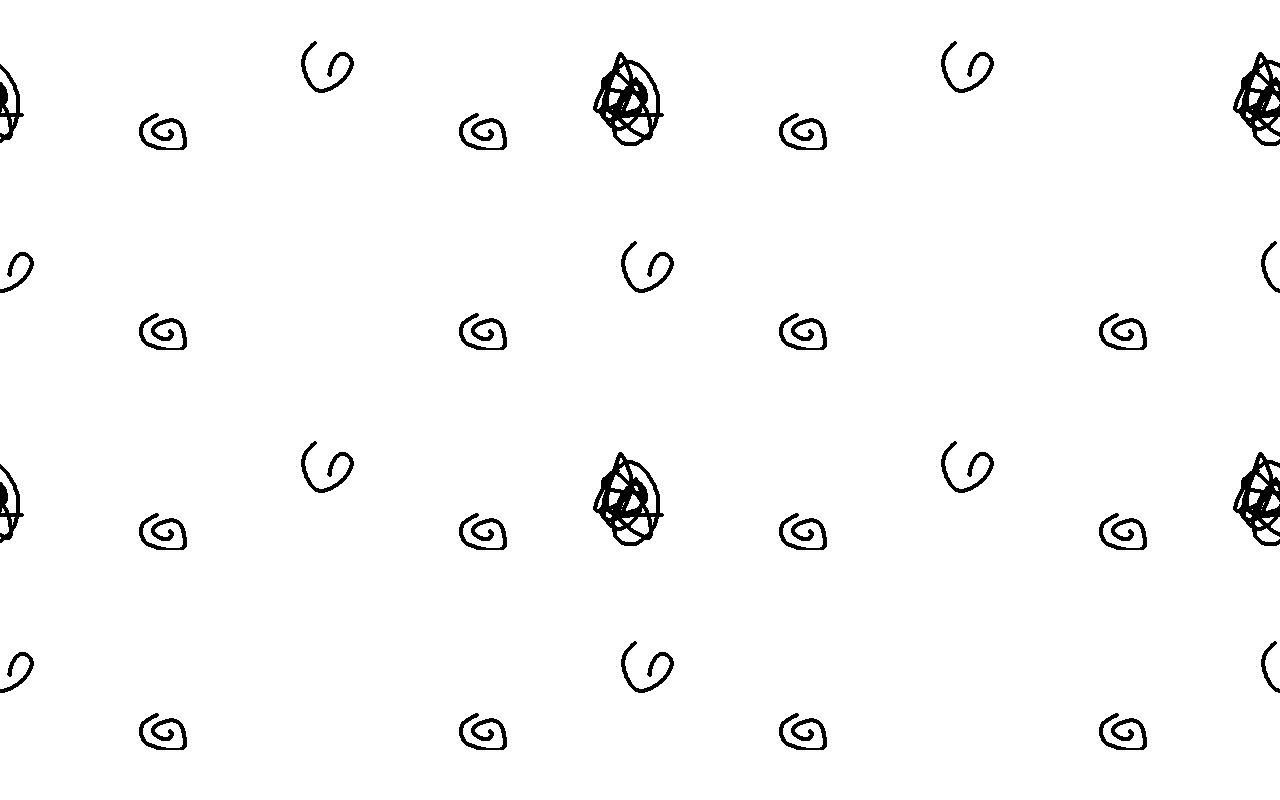
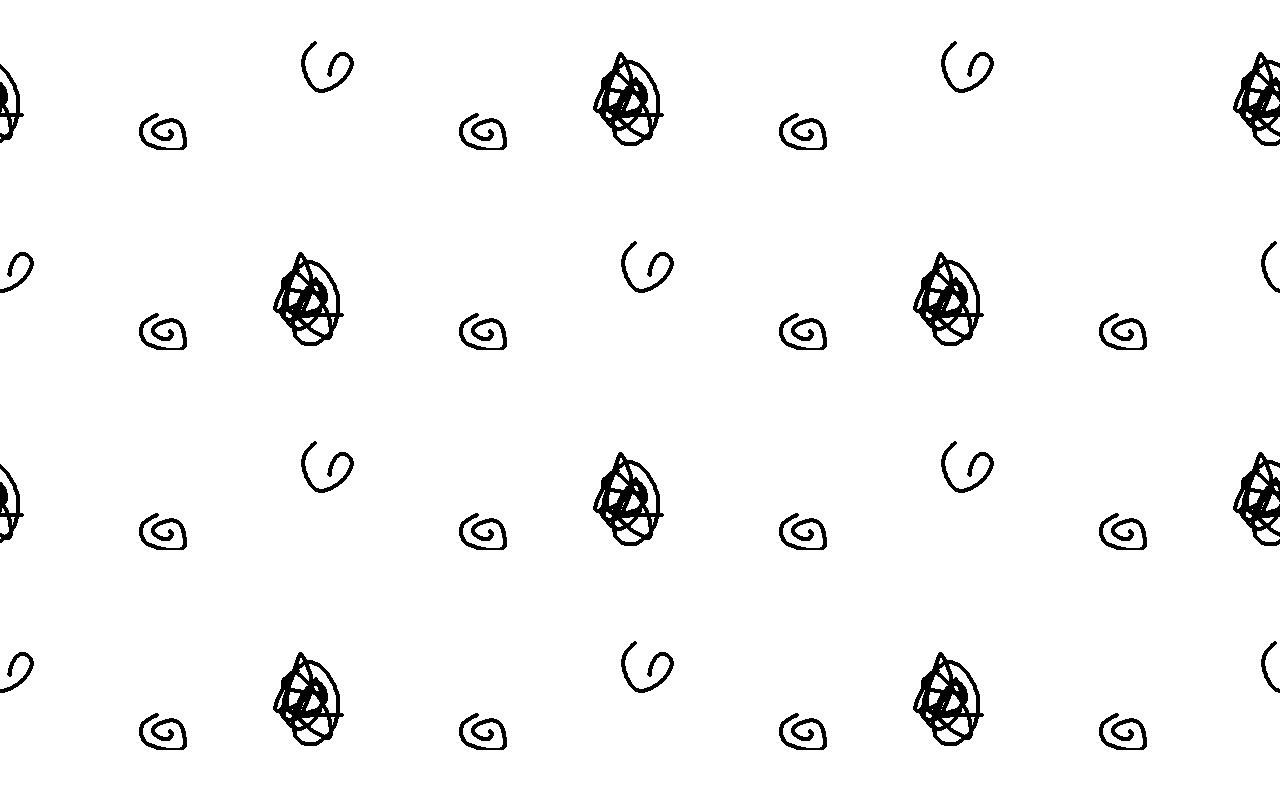
Before and after one commit to Revvick/darren12, a plain HTML site: page assignments/singleServe/singleServeThree.html in a window 1280 px wide. Drawn offline with Linux system fonts and the light colour scheme.

Commit message:
bat page edits

```diff
--- a/assignments/singleServe/singleServeThree.html
+++ b/assignments/singleServe/singleServeThree.html
@@ -22,10 +22,10 @@
   <div class="big oneHundredX oneHundredY"><img src="bigBatPrototype.gif" height="400px" width="400px"></div>
 
   <!--2 by 2 grid of big circles in 9 by 9 grid-->
-  <div class="big twentyFiveX twentyFiveY"></div>
-  <div class="big twentyFiveX seventyFiveY"></div>
-  <div class="big seventyFiveX twentyFiveY"></div>
-  <div class="big seventyFiveX seventyFiveY"></div>
+  <div class="big twentyFiveX twentyFiveY"><img src="bigBatPrototype.gif" height="400px" width="400px"></div>
+  <div class="big twentyFiveX seventyFiveY"><img src="bigBatPrototype.gif" height="400px" width="400px"></div>
+  <div class="big seventyFiveX twentyFiveY"><img src="bigBatPrototype.gif" height="400px" width="400px"></div>
+  <div class="big seventyFiveX seventyFiveY"><img src="bigBatPrototype.gif" height="400px" width="400px"></div>
 
   <!--all medium circles-->
   <div class="medium twentyFiveX zeroY"><img src="mediumBatPrototype.gif" height="200px" width="200px"></div>
```
Also changed, not shown: assignments/drawingInstructions/Untitled-1.png (added), 1 other file.
